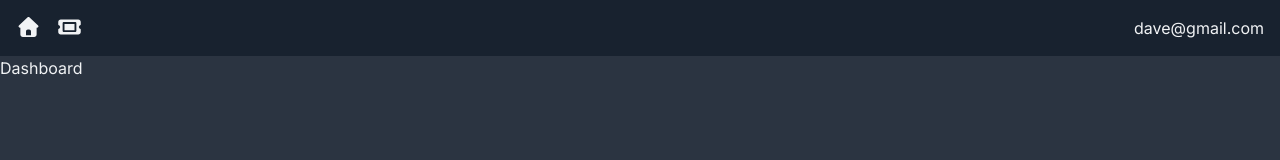
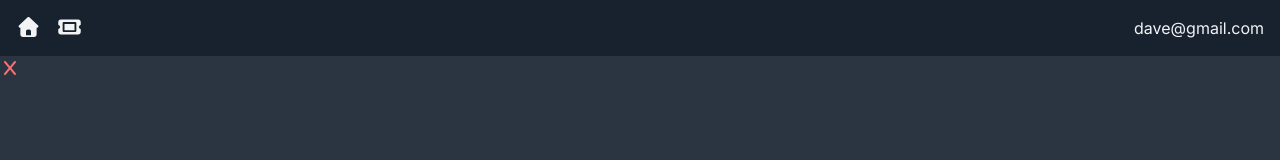
Before and after one commit to EnobongOffiong/ticket-system, a Next.js app: page / in a window 1280 px wide. Shown: the top 160 px of the page. Built offline with nearby package versions, Linux system fonts and the light colour scheme.

Commit message:
Created ticket, delete button, and priority display components

```diff
--- /dev/null
+++ b/app/(components)/DeleteBlock.jsx
@@ -0,0 +1,12 @@
+import { faX } from "@fortawesome/free-solid-svg-icons";
+import { FontAwesomeIcon } from "@fortawesome/react-fontawesome";
+
+const DeleteBlock = () => {
+  return (
+  <div>
+    <FontAwesomeIcon icon={faX} className="text-red-400 hover:cursor-pointer hover:text-red-200"/>
+    </div>
+  );
+};
+
+export default DeleteBlock;
--- /dev/null
+++ b/app/(components)/TicketCard.jsx
@@ -0,0 +1,11 @@
+import DeleteBlock from "./DeleteBlock";
+
+const TicketCard = () => {
+  return (
+    <div>
+      <DeleteBlock />
+    </div>
+  );
+};
+
+export default TicketCard;
--- a/app/page.jsx
+++ b/app/page.jsx
@@ -1,10 +1,12 @@
 import Image from 'next/image'
+import TicketCard from './(components)/TicketCard'
 //default page that gets display. Kind of like index.hmtl
 
 
 const Dashboard = () => {
   return (
-    <div>Dashboard</div>
+    <div><TicketCard/></div>
+
   )
 }
 
```
Also changed, not shown: app/(components)/PriorityDisplay.jsx (added).
